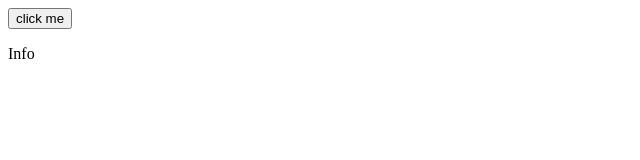
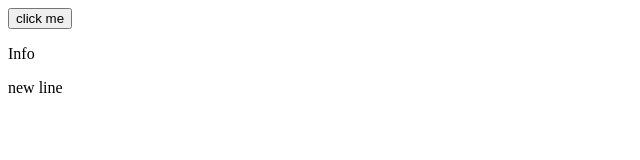
Before and after one commit to AartiJadhav4343/100, a plain HTML site: page index.html in a window 1280 px wide. Shown: the full height of the page, 0-640 px from the left. Drawn offline with Linux system fonts and the light colour scheme.

Commit message:
adding into the project

```diff
--- a/index.html
+++ b/index.html
@@ -8,7 +8,7 @@
 <body>
     <button>click me</button>
     <p id="demo">Info</p>
-    <!-- bhhuyuy -->
+     <p>new line</p>
 
 </body>
 </html>
```
